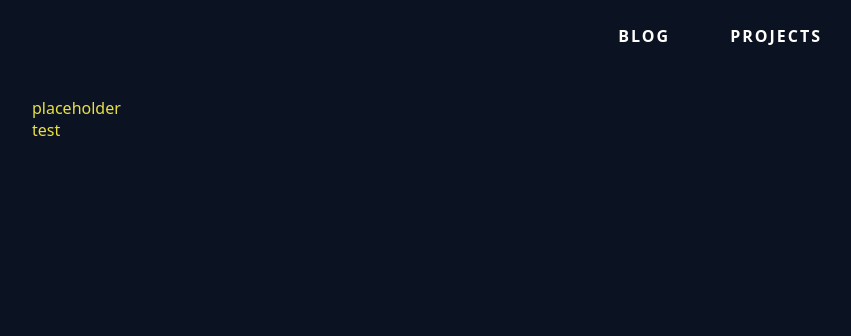
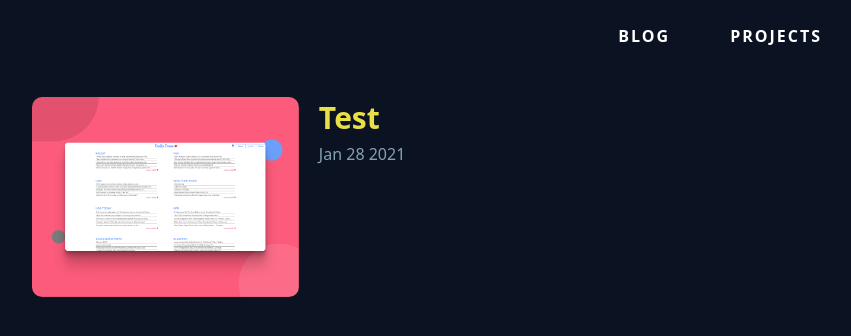
Before and after one commit to namnguyen21/namnguyen, a Next.js app: page /blog in a window 1280 px wide. Shown: the top 336 px of the page, without its empty margins (208-1059 px from the left). Built offline with nearby package versions, Linux system fonts and the light colour scheme.

Commit message:
blog styling changes

```diff
--- /dev/null
+++ b/components/BlogPreview.js
@@ -0,0 +1,55 @@
+import styled from "styled-components";
+import LazyLoad from "react-lazyload";
+
+const Card = styled.article`
+  width: 100%;
+  display: flex;
+`;
+
+const Img = styled.img`
+  height: 200px;
+  border-radius: 10px;
+  margin-right: 20px;
+`;
+
+const Content = styled.div`
+  > *:not(:last-child) {
+    margin-bottom: 5px;
+  }
+`;
+
+const Title = styled.h2`
+  color: ${(props) => props.theme.colors.link};
+  font-size: 30px;
+  font-weight: 700;
+`;
+
+const Description = styled.p`
+  font-size: 18px;
+  font-weight: 400;
+`;
+
+const Date = styled.p`
+  color: ${(props) => props.theme.colors.textSecondary};
+`;
+
+export default function BlogPreview({ url, img, title, description, date }) {
+  function parseDate(dateStr) {
+    dateStr = dateStr.split(" ").splice(1, 3).join(" ");
+
+    return dateStr;
+  }
+
+  return (
+    <Card>
+      <LazyLoad>
+        <Img src={img ? img : null} alt={title && title} />
+      </LazyLoad>
+      <Content>
+        <Title>{title && title}</Title>
+        <Date>{date && parseDate(date)}</Date>
+        <Description>{description && description}</Description>
+      </Content>
+    </Card>
+  );
+}
--- a/pages/blog/index.js
+++ b/pages/blog/index.js
@@ -3,9 +3,12 @@ import Link from "next/link";
 import styled from "styled-components";
 import lottie from "lottie-web";
 import { useEffect, useRef } from "react";
+import path from "path";
+import matter from "gray-matter";
 
 import Layout from "../../components/Layout";
 import Section from "../../components/Section";
+import BlogPreview from "../../components/BlogPreview";
 
 const A = styled.a`
   color: ${(props) => props.theme.colors.link};
@@ -54,8 +57,14 @@ export default function index({ slugs }) {
       <Section>
         {slugs.length > 0 ? (
           slugs.map((slug, i) => (
-            <Link key={i} href={`/blog/${slug}`} passHref>
-              <A className="myLink">{slug}</A>
+            <Link key={i} href={`/blog/${slug.route}`} passHref>
+              <A className="myLink">
+                <BlogPreview
+                  title={slug.title}
+                  img={slug.thumbnail}
+                  date={slug.date}
+                />
+              </A>
             </Link>
           ))
         ) : (
@@ -75,10 +84,28 @@ export default function index({ slugs }) {
 export const getStaticProps = async () => {
   // will return empty array if no posts
   const files = fs.readdirSync("posts");
-  console.log(files);
+
+  const content = [];
+
+  for (let filename of files) {
+    const markdownWithMeta = fs
+      .readFileSync(path.join("posts", filename))
+      .toString();
+
+    // will return data and content
+    const parsed = matter(markdownWithMeta);
+
+    let { data } = parsed;
+    data.date = data.date.toString();
+    data.route = filename.replace(".md", "");
+
+    content.push(parsed.data);
+  }
+
+  console.log(content);
   return {
     props: {
-      slugs: files.map((filename) => filename.replace(".md", "")),
+      slugs: content,
     },
   };
 };
--- a/public/admin/config.yml
+++ b/public/admin/config.yml
@@ -2,7 +2,7 @@ backend:
   name: git-gateway
   branch: master
 media_folder: "public/images/uploads"
-public_folder: "images/uploads"
+public_folder: "/images/uploads"
 collections:
   - name: "blog"
     label: "Blog"
@@ -12,6 +12,7 @@ collections:
     fields: # The fields for each document, usually in front matter
       - {label: "Layout", name: "layout", widget: "hidden", default: "blog"}
       - {label: "Title", name: "title", widget: "string"}
+      - {label: "Description", name: "description", widget: "string"}
       - {label: "Publish Date", name: "date", widget: "datetime"}
       - {label: "Featured Image", name: "thumbnail", widget: "image"}
       - {label: "Body", name: "body", widget: "markdown"}
```
Also changed, not shown: pages/blog/[slug].js (+72 -6 lines), posts/placeholder.md (deleted).
